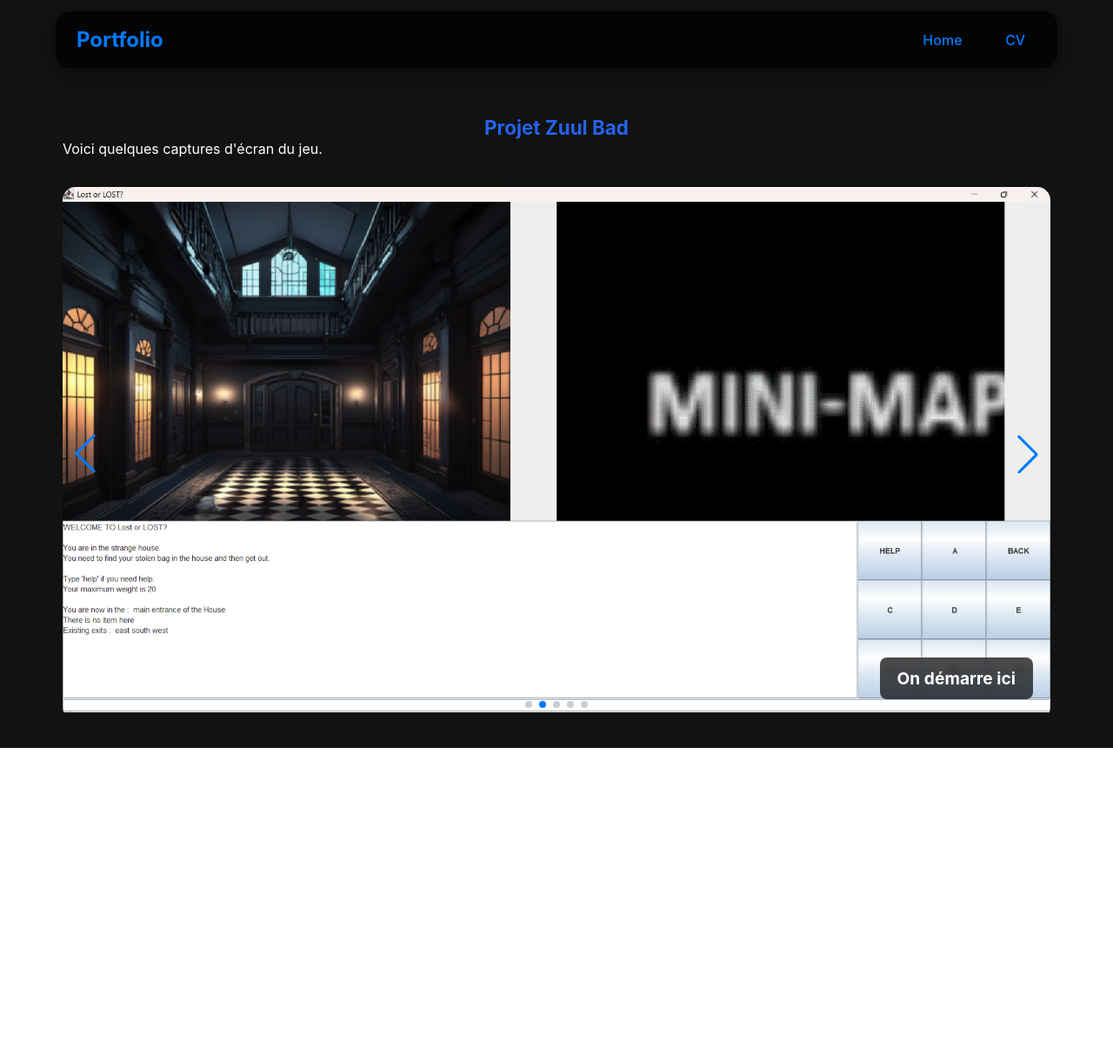
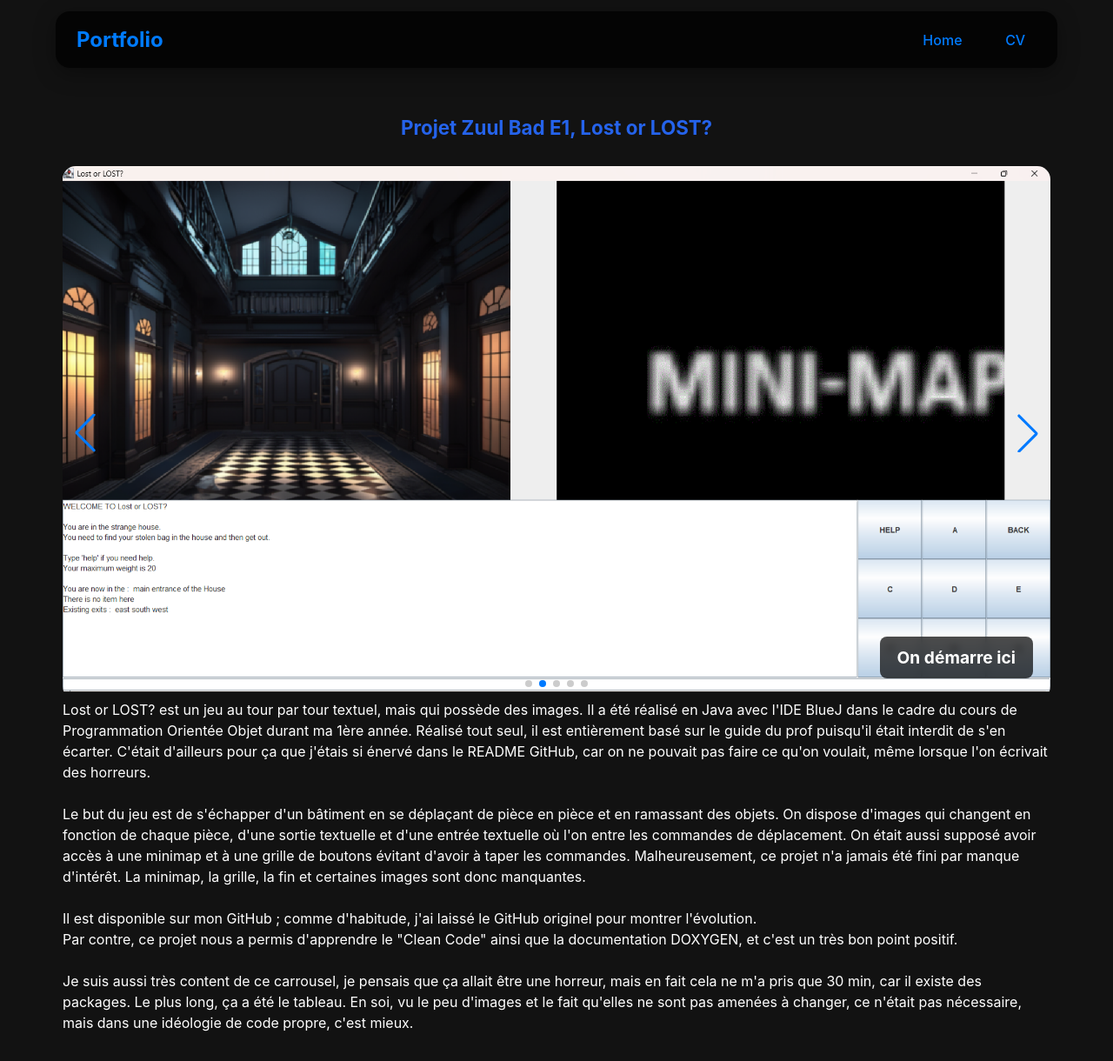
Before and after one commit to DaemoniaX/Portfolio-React, a React app in the folder frontend/: page /zuulbad in a window 1280 px wide. Shown: the whole page at 87% size. Before the commit the page ends 860 px from the top, so only its background shows below. Built offline with nearby package versions, Linux system fonts and the light colour scheme; the HTML template or start-up script is replaced by a standard one.

Commit message:
Java proj

```diff
--- a/frontend/src/css/ZuulBad.css
+++ b/frontend/src/css/ZuulBad.css
@@ -7,6 +7,7 @@
 .ZuulBad h1 {
   text-align: center;
   margin-top:2%;
+  margin-bottom: 2%;
 }
 
 .ZuulBad p {
--- a/frontend/src/pages/Graphs.jsx
+++ b/frontend/src/pages/Graphs.jsx
@@ -277,7 +277,7 @@ function Graphs() {
   return (
     <div className="graphs-container">
       <header>
-        <h1>Calculateur d'intérêts composés, codé par chatgpt, issu de mon github mais que j'ai convertit en React.</h1>
+        <h1>Calculateur d'intérêts composés</h1>
         <p className="muted">Entrez le montant, le taux annuel, la durée et vos versements mensuels.
           Il est issu de mon github mais je l'ai convertit en React et je me suis amusé avec le css pour le faire correspondre à mon thème.
         </p>
--- a/frontend/src/pages/ZuulBad.jsx
+++ b/frontend/src/pages/ZuulBad.jsx
@@ -33,9 +33,7 @@ function ZuulBad() {
   return (
     <div className="ZuulBad">
 
-        {/*blabla du dessus*/}
-        <h1>Projet Zuul Bad</h1>
-        <p>Voici quelques captures d'écran du jeu.</p>
+        <h1>Projet Zuul Bad E1, Lost or LOST?</h1>
 
         {/* CARROUSEL */}
         <div className="carousel-container">
@@ -68,6 +66,27 @@ function ZuulBad() {
 
           </Swiper>
         </div>
+
+        <p>
+          Lost or LOST? est un jeu au tour par tour textuel, mais qui possède des images.
+          Il a été réalisé en Java avec l'IDE BlueJ dans le cadre du cours de Programmation Orientée Objet durant ma 1ère année.
+          Réalisé tout seul, il est entièrement basé sur le guide du prof puisqu'il était interdit de s'en écarter.
+          C'était d'ailleurs pour ça que j'étais si énervé dans le README GitHub, car on ne pouvait pas faire ce qu'on voulait,
+          même lorsque l'on écrivait des horreurs.
+          <br /><br />
+          Le but du jeu est de s'échapper d'un bâtiment en se déplaçant de pièce en pièce et en ramassant des objets.
+          On dispose d'images qui changent en fonction de chaque pièce, d'une sortie textuelle et d'une entrée textuelle où l'on entre les commandes de déplacement.
+          On était aussi supposé avoir accès à une minimap et à une grille de boutons évitant d'avoir à taper les commandes.
+          Malheureusement, ce projet n'a jamais été fini par manque d'intérêt.
+          La minimap, la grille, la fin et certaines images sont donc manquantes.
+          <br /><br />
+          Il est disponible sur mon GitHub ; comme d'habitude, j'ai laissé le GitHub originel pour montrer l'évolution.<br />
+          Par contre, ce projet nous a permis d'apprendre le "Clean Code" ainsi que la documentation DOXYGEN, et c'est un très bon point positif.
+          <br /><br />
+          Je suis aussi très content de ce carrousel, je pensais que ça allait être une horreur, mais en fait cela ne m'a pris que 30 min,
+          car il existe des packages. Le plus long, ça a été le tableau. En soi, vu le peu d'images et le fait qu'elles ne sont pas amenées à
+          changer, ce n'était pas nécessaire, mais dans une idéologie de code propre, c'est mieux.
+        </p>
     </div>
   );
 }
```
